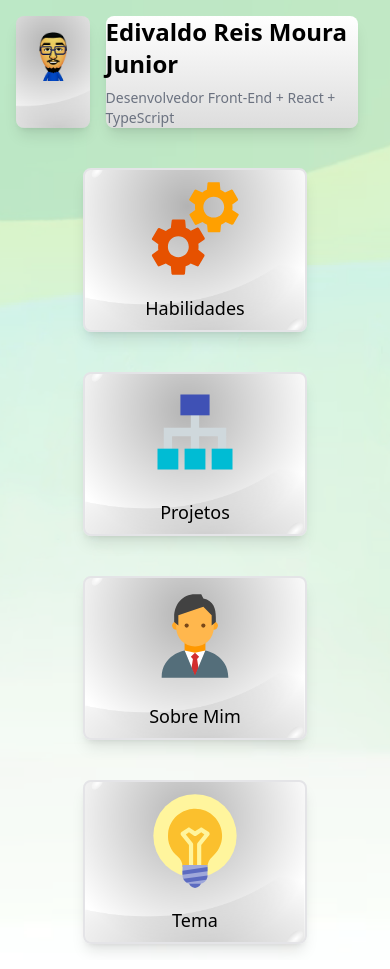
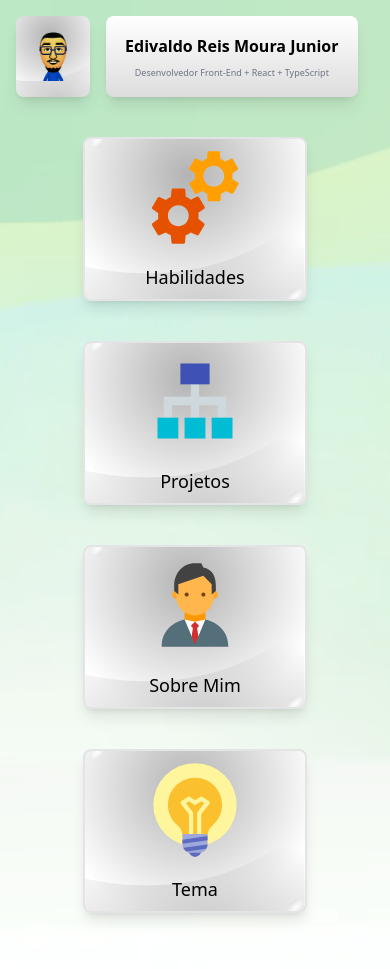
Before and after one commit to EdiJunior88/Portfolio_v2, a React (Vite) app in the folder portfolio/: page / in a window 390 px wide. Built offline with nearby package versions, Linux system fonts and the light colour scheme.

Commit message:
- Atualizando o font-size no modo mobile

```diff
--- a/portfolio/src/Components/Avatar/Avatar.tsx
+++ b/portfolio/src/Components/Avatar/Avatar.tsx
@@ -7,9 +7,9 @@ const Avatar = ({ src, alt, name, description }: InterfaceAvatar) => {
         <img className='w-28 h-auto py-4' src={src} alt={alt} />
       </div>
 
-      <div className='bg-white w-96 mx-4 rounded-lg shadow-lg flex flex-col justify-center  gap-2 items-center title-avatar '>
-        <p className='text-2xl font-bold'>{name}</p>
-        <p className='text-sm text-gray-500'>{description}</p>
+      <div className='bg-white w-96 mx-4 rounded-lg shadow-lg flex flex-col justify-center gap-2 items-center title-avatar '>
+        <p className='sm:text-2xl font-bold'>{name}</p>
+        <p className='sm:text-sm text-[9px] text-gray-500'>{description}</p>
       </div>
     </div>
   );
--- a/portfolio/src/Pages/Home/Home.tsx
+++ b/portfolio/src/Pages/Home/Home.tsx
@@ -16,7 +16,7 @@ const Home = () => {
           />
         </div>
 
-        <div className='container flex flex-wrap justify-center gap-10 pt-10'>
+        <div className='container flex flex-wrap justify-center gap-10 py-10'>
           <Button title='Habilidades'>
             <FcServices size={100} />
           </Button>
```
